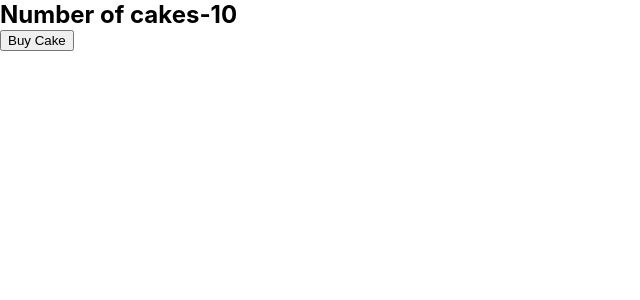
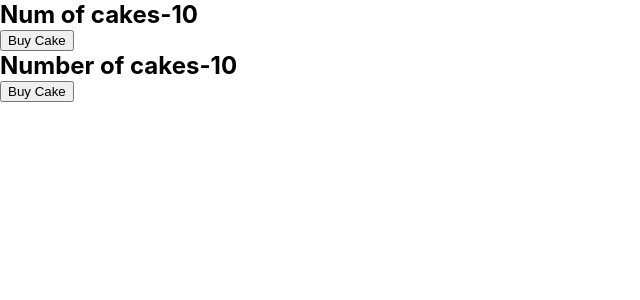
Before and after one commit to sagar-siwakoti/redux-learning, a React (Create React App) app: page / in a window 1280 px wide. Shown: the top 300 px of the page, without its empty margins (0-640 px from the left). Built offline with nearby package versions, Linux system fonts and the light colour scheme.

Commit message:
-used hooks to connect to redux-store

```diff
--- a/src/App.js
+++ b/src/App.js
@@ -3,10 +3,12 @@
 import React from "react";
 import {Provider} from "react-redux"
 import store from "./redux/store";
+import HooksCakeContainer from "./components/HooksCakeContainer";
 function App() {
     return (
         <Provider store={store}>
             <div className="App">
+                <HooksCakeContainer/>
                 <CakeContainer/>
             </div>
         </Provider>
--- /dev/null
+++ b/src/components/HooksCakeContainer.js
@@ -0,0 +1,14 @@
+import React from 'react';
+import {useSelector} from "react-redux";
+
+function HooksCakeContainer(props) {
+    const numOfCakes=useSelector(state=>state.numOfCakes)
+    return (
+        <div>
+            <h2>Num of cakes-{numOfCakes}</h2>
+            <button>Buy Cake</button>
+        </div>
+    );
+}
+
+export default HooksCakeContainer;
```
